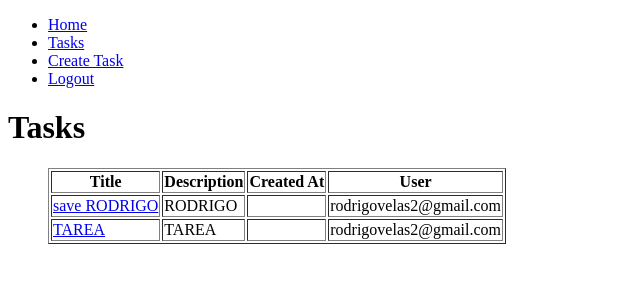
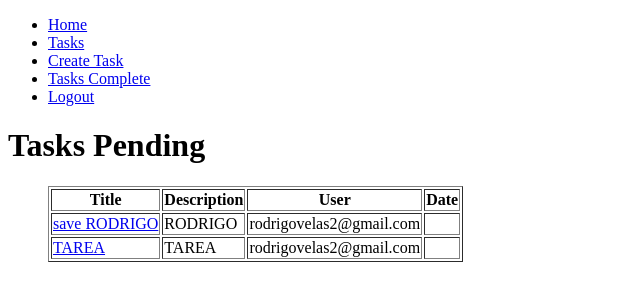
Before and after one commit to rodrigovelasquez2/Django-CRUD-con-Autenticacion, a Django app: page /tasks/ in a window 1280 px wide. Shown: the top 301 px of the page, without its empty margins (0-640 px from the left). Run offline with Django 5.2, Linux system fonts and the light colour scheme; a user stored in the database is signed in; data comes from the database, SQL or seed files in the repository; both versions use the stored data as it was after the commit.

Commit message:
feat: Listar tareas completadas

```diff
--- a/djangocrud/urls.py
+++ b/djangocrud/urls.py
@@ -15,18 +15,9 @@
     2. Add a URL to urlpatterns:  path('blog/', include('blog.urls'))
 """
 from django.contrib import admin
-from django.urls import path
-from task import views
+from django.urls import path, include
 
 urlpatterns = [
     path('admin/', admin.site.urls),
-    path('', views.home, name='home'),
-    path('signup/', views.signup, name='signup'),
-    path('tasks/', views.tasks, name='tasks'),
-    path('tasks/create', views.createTask, name='create_task'),
-    path('tasks/<int:task_id>', views.task_detail, name='task_detail'),
-    path('tasks/<int:task_id>/complete', views.complete_task, name='complete_task'),
-    path('tasks/<int:task_id>/delete', views.delete_task, name='delete_task'),
-    path('logout/', views.signout, name='logout'),
-    path('signin/', views.signin, name='signin'),
+    path('', include('task.url')),
 ]
--- a/task/templates/base.html
+++ b/task/templates/base.html
@@ -14,9 +14,10 @@
         <ul>
             <li><a href="/#">Home</a></li>
             {% if user.is_authenticated %}
-            <li><a href="/tasks">Tasks</a></li>
-            <li><a href="/tasks/create">Create Task</a></li>
-            <li><a href="/logout">Logout</a></li>
+                <li><a href="/tasks">Tasks</a></li>
+                <li><a href="/tasks/create">Create Task</a></li>
+                <li><a href="/tasks_complete">Tasks Complete</a></li>
+                <li><a href="/logout">Logout</a></li>
             {% else %}
                 <li><a href="/signup">Signup</a></li>
                 <li><a href="/signin">Signin</a></li>
--- a/task/templates/task_details.html
+++ b/task/templates/task_details.html
@@ -2,7 +2,7 @@
 
 {% block content %}
 
-<h1>Task Details</h1>
+<h1>Task</h1>
 
 {{error}}
 <form method="POST">
--- a/task/templates/tasks.html
+++ b/task/templates/tasks.html
@@ -3,7 +3,7 @@
 {% block content %}
 
 <body>
-    <h1>Tasks</h1>
+    <h1>Tasks Pending</h1>
 
     <ul>
         <table border="1">
@@ -11,8 +11,8 @@
                 <tr>
                     <th>Title</th>
                     <th>Description</th>
-                    <th>Created At</th>
                     <th>User</th>
+                    <th>Date</th>
                 </tr>
             </thead>
             <tbody>
@@ -28,8 +28,8 @@
                     </td>
                     {% endif %}
                     <td>{{ task.description }}</td>
-                    <td>{{ task.created_at }}</td>
                     <td>{{ task.user }}</td>
+                    <td>{{ task.dateCompleted|date:"M j, Y H:i" }}</td>
                 </tr>
 
                 {% endfor %}
--- a/task/views.py
+++ b/task/views.py
@@ -146,3 +146,9 @@
     if request.method == 'POST':
         task.delete()
         return redirect('tasks')
+
+def complete_tasks(request):
+    tasks = Task.objects.filter(user=request.user, dateCompleted__isnull=False).order_by('-dateCompleted')
+    return render(request, 'tasks.html', {
+        'tasks': tasks
+    })
```
Also changed, not shown: task/url.py (added, +16 -0 lines), db.sqlite3.
